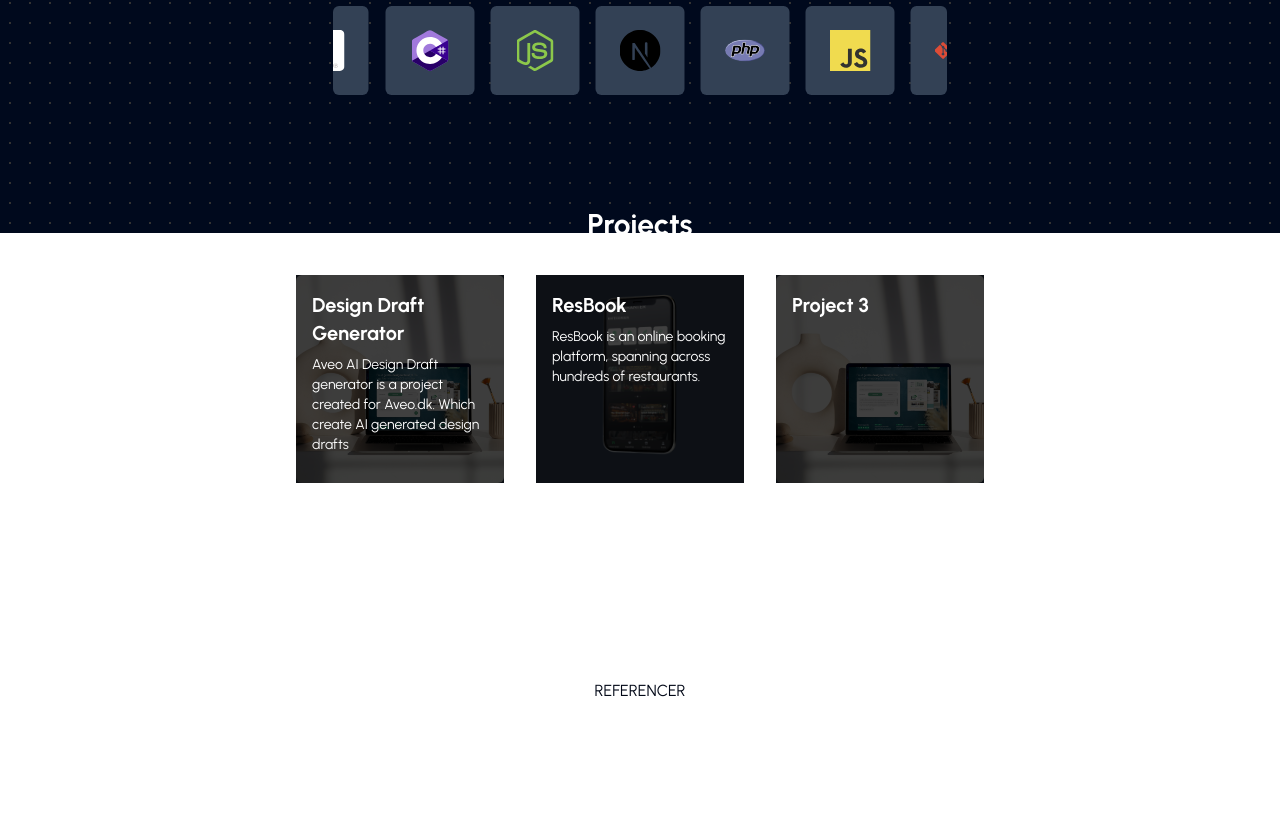
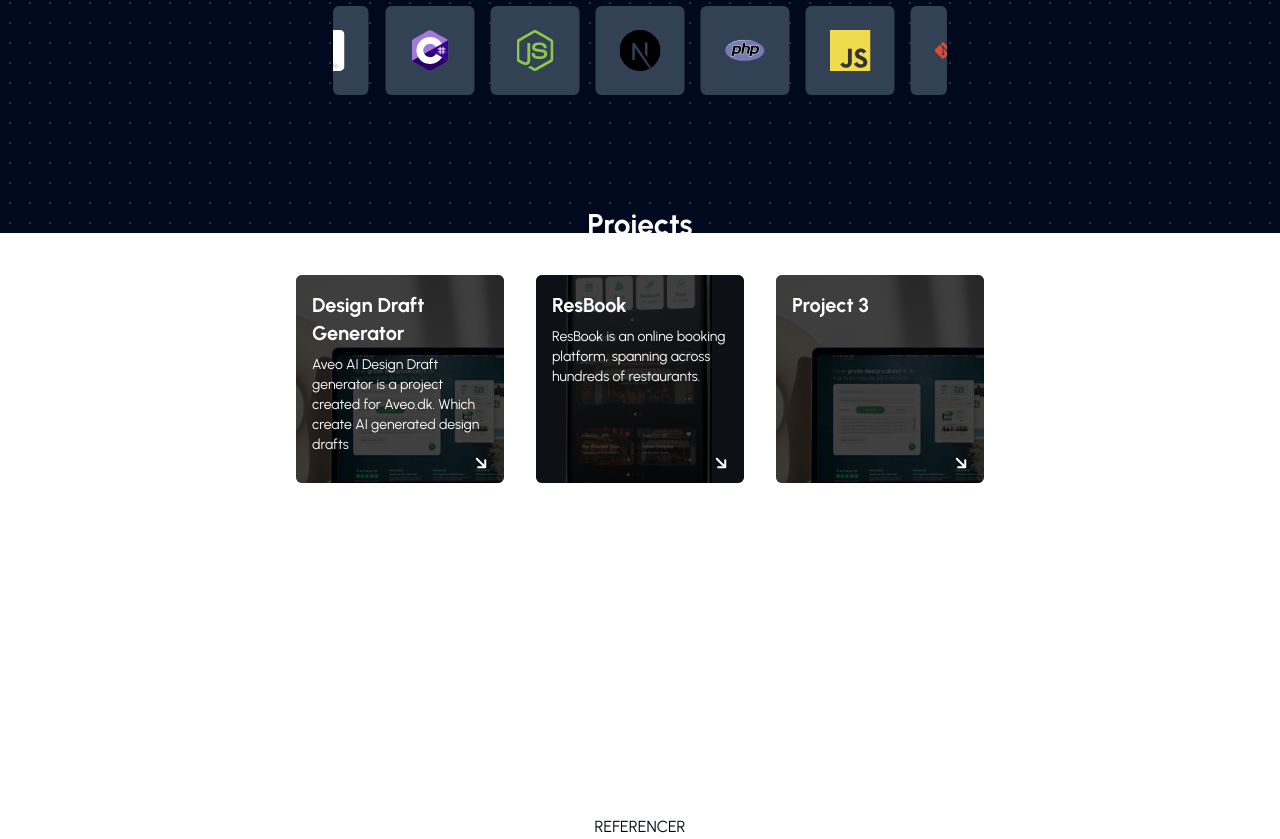
Before and after one commit to madsnbkristensen/portfolio, a Next.js app: page / in a window 1280 px wide. Shown: the part 567-1406 px from the top of the page. Before the commit the page ends 1270 px from the top, so only its background shows below. Built offline with nearby package versions, Linux system fonts and the light colour scheme.

Commit message:
finished project cards

```diff
--- a/src/app/globals.css
+++ b/src/app/globals.css
@@ -70,3 +70,28 @@ body {
     @apply bg-background text-foreground;
   }
 }
+
+.card-image {
+  background-size: 200%;
+  background-position: center;
+}
+
+.project-card:hover .card-image {
+  background-size: 100%;
+}
+
+.card-overlay {
+  background-color: black;
+  opacity: 0.75;
+}
+
+.project-card:hover .card-overlay {
+  background: rgb(0, 0, 0);
+  background: linear-gradient(
+    180deg,
+    rgba(0, 0, 0, 0) 0%,
+    rgba(0, 0, 0, 0.3449754901960784) 12%,
+    rgba(0, 0, 0, 0.6587009803921569) 32%,
+    rgba(0, 0, 0, 0.7595413165266106) 50%
+  );
+}
--- a/src/app/page.tsx
+++ b/src/app/page.tsx
@@ -78,6 +78,16 @@ export default function Home() {
       </section>
       <section className="w-full mt-20 flex flex-col items-center">
         <Title text="About me" tag="h2" />
+        <p className="text-white text-md mt-4">
+          Hey there! I'm a 24-year-old web developer based in Aarhus, passionate
+          about building sleek, functional, and user-friendly digital
+          experiences. With a strong background in JavaScript, React, PHP, SQL,
+          and Next.js, I love turning ideas into reality through clean and
+          efficient code. When I'm not coding, you’ll probably find me exploring
+          new tech trends, enjoying a good coffee, or soaking in the creative
+          energy of the city. Always eager to learn, collaborate, and take on
+          new challenges—let’s build something great together!
+        </p>
       </section>
       <section className="w-full mt-20 flex flex-col items-center">
         REFERENCER
--- a/src/components/card.tsx
+++ b/src/components/card.tsx
@@ -11,11 +11,13 @@ export default function Card({
   card_image,
 }: ProjectType) {
   return (
-    <div className="relative group overflow-hidden bg-slate-700">
-      <div className="absolute inset-x-0 bg-opacity-75 bg-black bottom-0 z-20 h-full transition-all duration-300 group-hover:h-10"></div>
+    <div className="project-card relative group overflow-hidden bg-slate-700 rounded-md">
+      <div className="card-overlay absolute inset-x-0 bottom-0 z-20 h-full transition-all duration-300 group-hover:h-10"></div>
       <div
-        className="relative w-52 h-52 flex flex-col rounded-md p-4 gap-4 transition-all duration-300 bg-cover"
-        style={{ backgroundImage: `url(images/${card_image})` }}
+        className="relative w-52 h-52 flex flex-col rounded-md p-4 gap-4 transition-all duration-300 card-image"
+        style={{
+          backgroundImage: `url(images/${card_image})`,
+        }}
       >
         <div className="z-20">
           <Title text={title} tag="h4" />
@@ -25,11 +27,16 @@ export default function Card({
         </div>
       </div>
       <Link
-        className="absolute text-white flex items-center bottom-2 right-4 z-20 opacity-0 group-hover:opacity-100 transition-all duration-200"
+        className="card-link absolute text-white flex items-center bottom-2 right-4 z-20 transition-all duration-200"
         href={`/project/${id}`}
       >
-        Read more
-        <FontAwesomeIcon icon={faArrowRight} className="ml-2" />
+        <span className="opacity-0 transition-all duration-200 group-hover:opacity-100">
+          Read more
+        </span>
+        <FontAwesomeIcon
+          icon={faArrowRight}
+          className="ml-2 transform transition-transform rotate-45 duration-200 group-hover:rotate-0"
+        />
       </Link>
     </div>
   );
```
